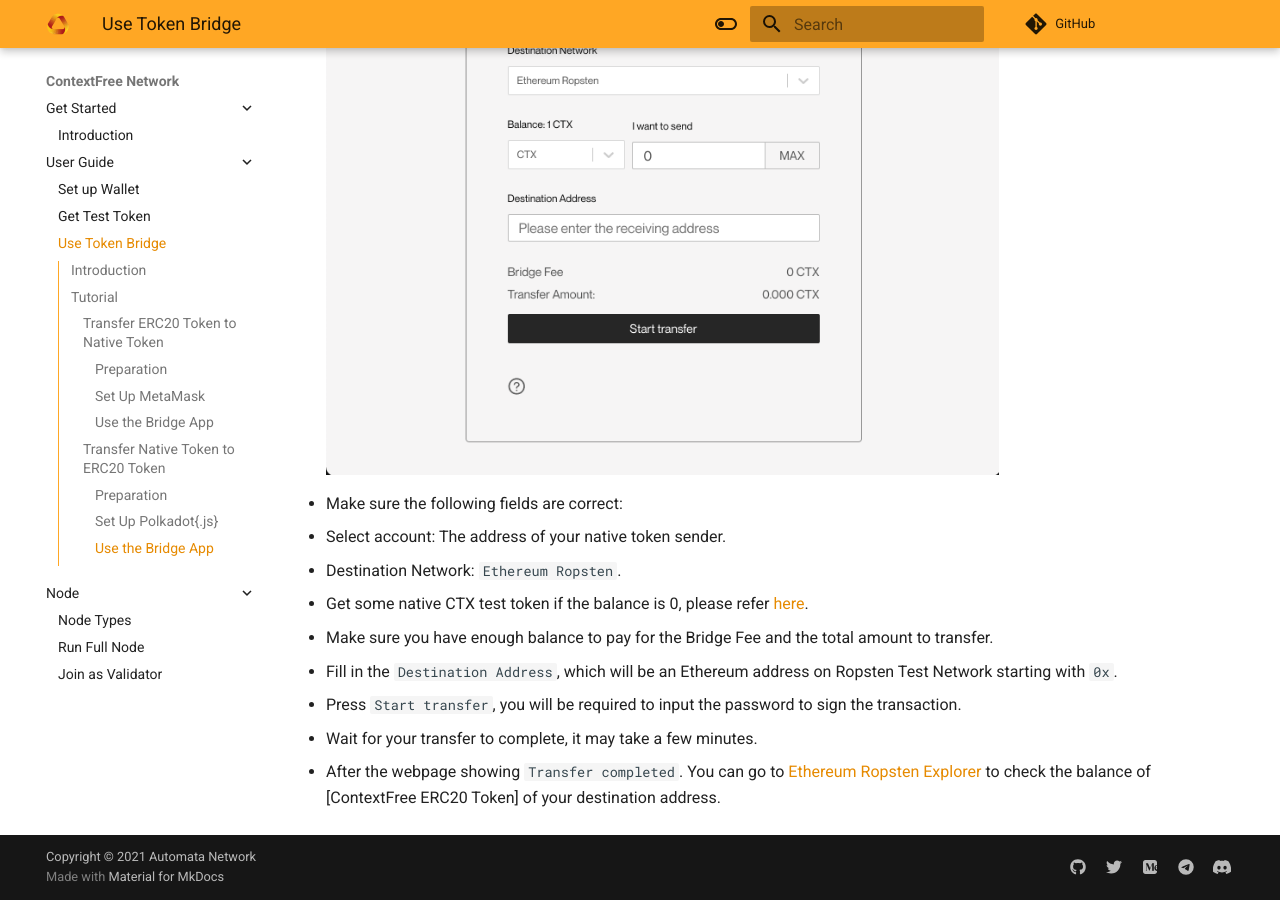
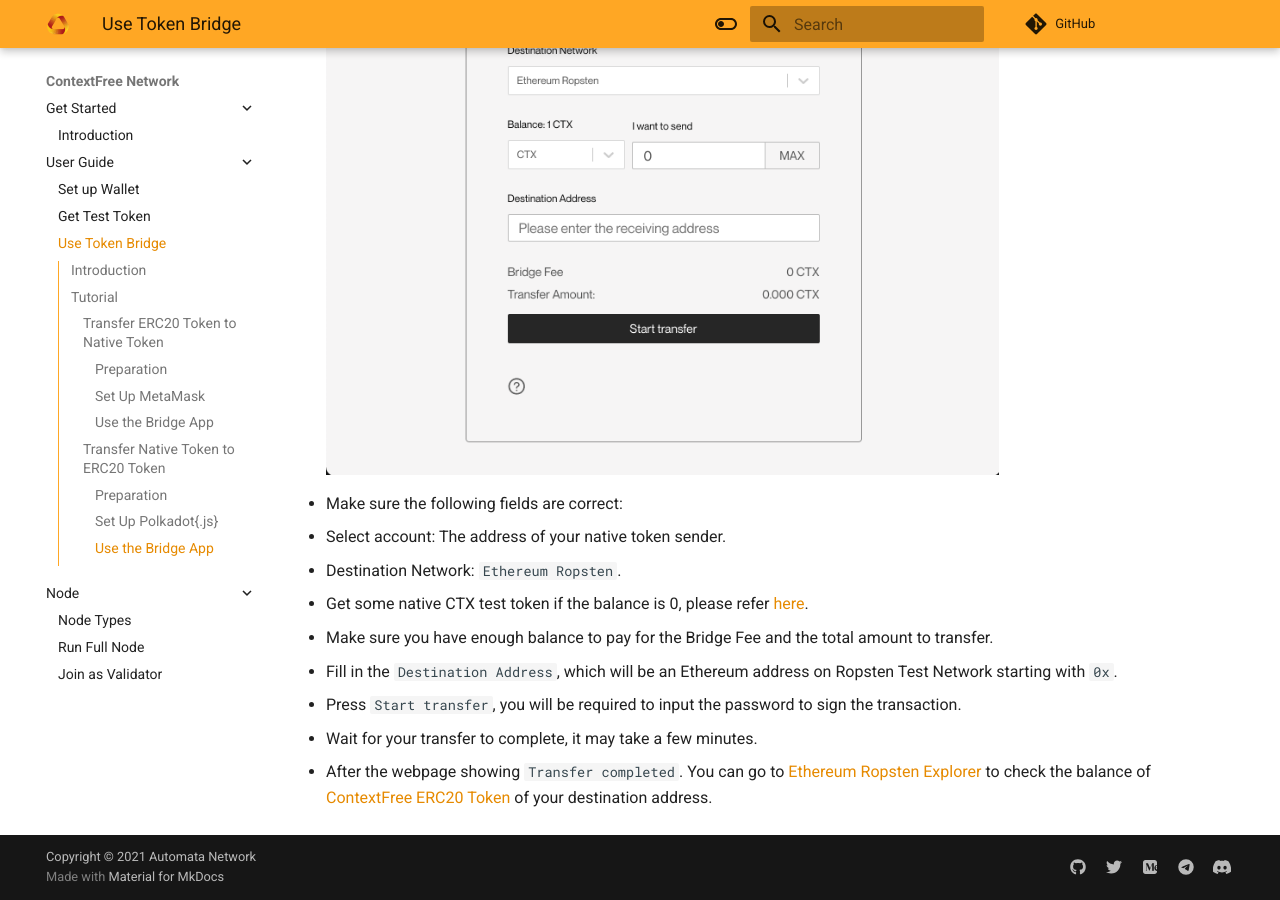
Before and after one commit to automata-network/docs, an MkDocs documentation site: the page built from docs/canarynet/userguide/token-bridge.md, in a window 1280 px wide and 900 px high, scrolled down 9706 px. Built offline with MkDocs 1.6.1 and Material for MkDocs 9.7.7, drawn with Linux system fonts in a browser that asks for light colours; nearby versions of some CDN libraries; comment, search, counter and statistics services are not loaded; some of the changed lines change nothing that is shown.

Commit message:
Minor fix link

```diff
--- a/docs/canarynet/userguide/token-bridge.md
+++ b/docs/canarynet/userguide/token-bridge.md
@@ -83,4 +83,4 @@ The Automata team has set up a cross-chain token bridge for ContextFree between
 - Fill in the `Destination Address`, which will be an Ethereum address on Ropsten Test Network starting with `0x`.
 - Press `Start transfer`, you will be required to input the password to sign the transaction.
 - Wait for your transfer to complete, it may take a few minutes.
-- After the webpage showing `Transfer completed`. You can go to [Ethereum Ropsten Explorer](https://ropsten.etherscan.io/) to check the balance of [ContextFree ERC20 Token] of your destination address.
+- After the webpage showing `Transfer completed`. You can go to [Ethereum Ropsten Explorer](https://ropsten.etherscan.io/) to check the balance of [ContextFree ERC20 Token](https://ropsten.etherscan.io/token/0x8289b901CAC48EbBB1B5cb0049d1459EA1240EF7) of your destination address.
```
